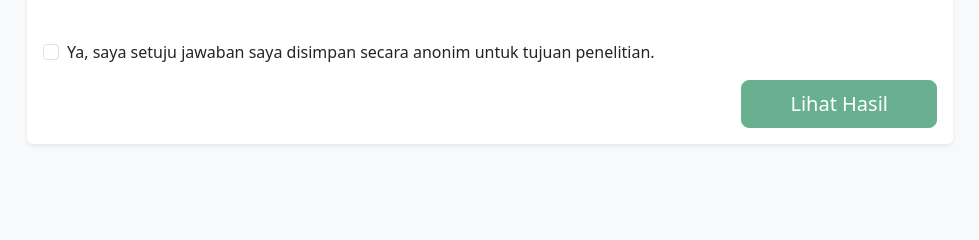
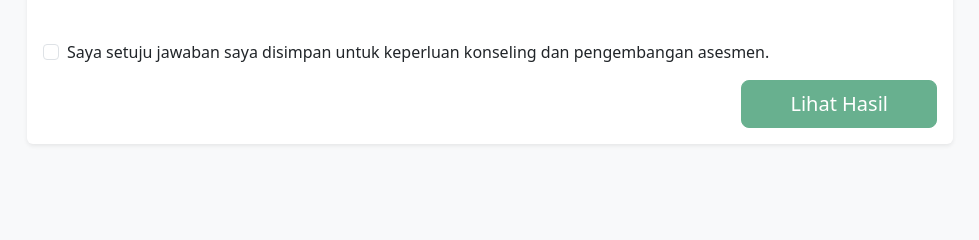
Before and after one commit to princealvinyusuf/RIASEC, a PHP site: page /test_form.php in a window 1280 px wide. Shown: the part 210-450 px from the top of the page, without its empty margins (150-1129 px from the left). Run offline with PHP 8.4, Linux system fonts and the light colour scheme; the visitor is signed in with stand-in values (Sample User, id 1); data that the repository does not hold is empty; some libraries are stand-ins or nearby versions.

Commit message:
Update Form Submission

```diff
--- a/test_form.php
+++ b/test_form.php
@@ -61,7 +61,7 @@ while($row=mysqli_fetch_assoc($statement_select_query )){
             <div class="mb-3 mt-4">
               <div class="form-check">
                 <input class="form-check-input" type="checkbox" name="can_save_data" value="true" id="saveDataYes" required>
-                <label class="form-check-label" for="saveDataYes">Ya, saya setuju jawaban saya disimpan secara anonim untuk tujuan penelitian.</label>
+                <label class="form-check-label" for="saveDataYes">Saya setuju jawaban saya disimpan untuk keperluan konseling dan pengembangan asesmen.</label>
               </div>
             </div>
             <div class="text-end">
```
